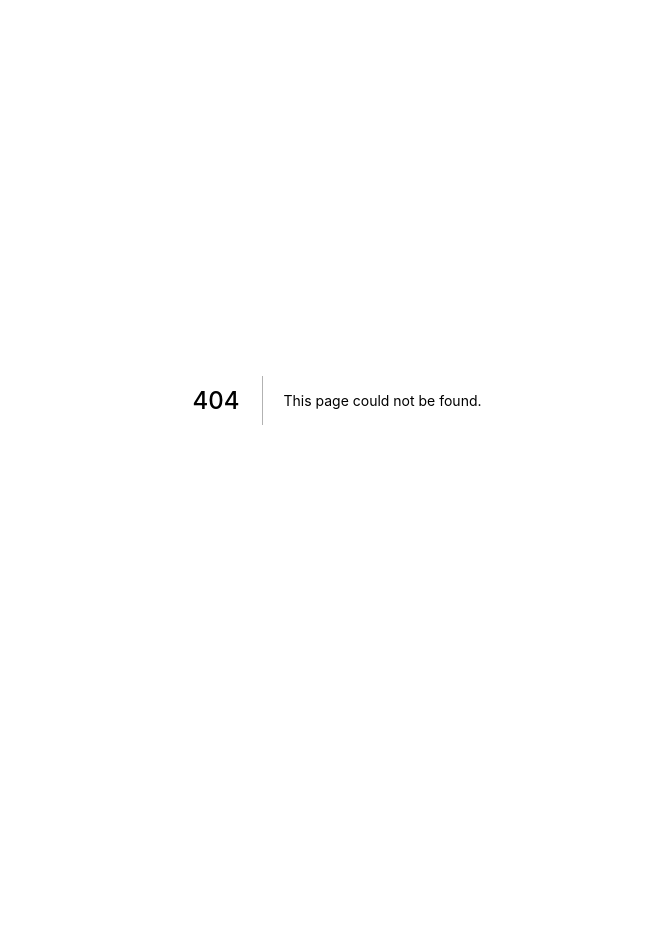
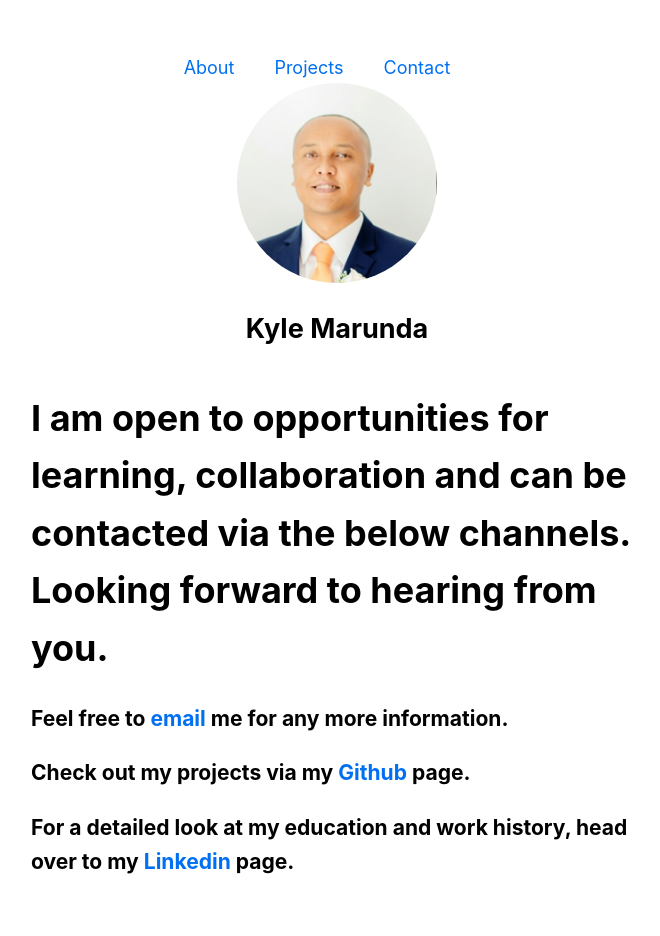
Before and after one commit to Elyk-Adnuram/dev_portfolio, a Next.js app: page /posts/contact in a window 1280 px wide. Before the commit this address had no page. Shown: the top 936 px of the page, without its empty margins (303-963 px from the left). Before the commit the page ends 800 px from the top, so only its background shows below. Built offline with nearby package versions, Linux system fonts and the light colour scheme.

Commit message:
adding new file components/layout.js

```diff
--- /dev/null
+++ b/components/layout.js
@@ -0,0 +1,84 @@
+/*Notice that <Head> is used instead of the lowercase <head>.
+<Head> is a React Component that is built into Next.js. It allows you to modify the <head> of a page. */
+import Head from "next/head";
+import Image from "next/image";
+// importing of the CSS modules from the module.css file
+import styles from "./layout.module.css";
+import utilStyles from "../styles/utils.module.css";
+//Import the Link API to support client-side navigation
+import Link from "next/link";
+import Header from "./Header";
+
+const name = "Kyle Marunda";
+//exporting of the site title
+export const siteTitle = "Developer Portfolio";
+
+//This Layout component will be shared across all pages.
+export default function Layout({ children, home }) {
+  return (
+    <div className={styles.container}>
+      <Head>
+        <link rel="icon" href="/favicon.ico" />
+        <meta
+          name="description"
+          content="Check out my portfolio using Next.js"
+        />
+        <meta
+          property="og:image"
+          content={`https://og-image.vercel.app/${encodeURI(
+            siteTitle
+          )}.png?theme=light&md=0&fontSize=75px&images=https%3A%2F%2Fassets.vercel.com%2Fimage%2Fupload%2Ffront%2Fassets%2Fdesign%2Fnextjs-black-logo.svg`}
+        />
+        <meta name="og:title" content={siteTitle} />
+        <meta name="twitter:card" content="summary_large_image" />
+      </Head>
+      <header className={styles.header}>
+        <Header />
+        {home ? (
+          /*Next.js can serve static assets, like images, under the top-level public directory.
+            Files inside public can be referenced from the root of the application similar to pages.*/
+          <>
+            <Image
+              priority
+              src="/images/profile.jpg"
+              className={utilStyles.borderCircle}
+              height={200}
+              width={200}
+              alt={name}
+            />
+            <h1 className={utilStyles.heading2Xl}>{name}</h1>
+          </>
+        ) : (
+          <>
+            <Link href="/">
+              <a>
+                <Image
+                  priority
+                  src="/images/profile.jpg"
+                  className={utilStyles.borderCircle}
+                  height={200}
+                  width={200}
+                  alt={name}
+                />
+              </a>
+            </Link>
+
+            <h2 className={utilStyles.headingLg}>
+              <Link href="/">
+                <a className={utilStyles.colorInherit}>{name}</a>
+              </Link>
+            </h2>
+          </>
+        )}
+      </header>
+      <main>{children}</main>
+      {!home && (
+        <div className={styles.backToHome}>
+          <Link href="/">
+            <a>← Back to About</a>
+          </Link>
+        </div>
+      )}
+    </div>
+  );
+}
--- /dev/null
+++ b/components/layout.module.css
@@ -0,0 +1,23 @@
+/*CSS Modules, which lets you import CSS files in a React component.  Important: To use CSS Modules, the CSS file name must end with .module.css.*/
+
+/*To use this container class inside components/layout.js, you need to:
+
+Import the CSS file and assign a name to it, like styles
+Use styles.container as the className*/
+.container {
+  max-width: 36rem;
+  padding: 0 1rem;
+  margin: 3rem auto 6rem;
+}
+
+.header {
+  display: flex;
+  flex-direction: column;
+  align-items: center;
+}
+
+.backToHome {
+  margin: 3rem 0 0;
+}
+
+/* CSS Modules automatically generates unique class names. As long as you use CSS Modules, you don’t have to worry about class name collisions.*/
--- a/package.json
+++ b/package.json
@@ -5,6 +5,7 @@
   "scripts": {
     "dev": "next dev",
     "build": "next build",
+    "now-build": "next build",
     "start": "next start",
     "lint": "next lint"
   },
--- a/pages/_app.js
+++ b/pages/_app.js
@@ -1,7 +1,7 @@
-import '../styles/globals.css'
+import "../styles/globals.css";
 
 function MyApp({ Component, pageProps }) {
-  return <Component {...pageProps} />
+  return <Component {...pageProps} />;
 }
 
-export default MyApp
+export default MyApp;
--- /dev/null
+++ b/pages/posts/contact.js
@@ -0,0 +1,56 @@
+// Importing the various components
+/*Notice that <Head> is used instead of the lowercase <head>.
+<Head> is a React Component that is built into Next.js. It allows you to modify the <head> of a page. */
+import Head from "next/head";
+import Layout from "../../components/layout";
+
+export default function Contact() {
+  return (
+    <Layout>
+      <Head>
+        <title>Contact </title>
+      </Head>
+      <h1>
+        I am open to opportunities for learning, collaboration and can be
+        contacted via the below channels. Looking forward to hearing from you.
+      </h1>
+
+      <h3>
+        Feel free to{" "}
+        <a
+          href="mailto:kmarunda@gmail.com"
+          target="blank"
+          rel="noopener noreferrer"
+        >
+          {" "}
+          email
+        </a>{" "}
+        me for any more information.{" "}
+      </h3>
+      <h3>
+        Check out my projects via my{" "}
+        <a
+          href="https://github.com/Elyk-Adnuram"
+          target="blank"
+          rel="noopener noreferrer"
+        >
+          {" "}
+          Github{" "}
+        </a>{" "}
+        page.
+      </h3>
+      <h3>
+        For a detailed look at my education and work history, head over to my{" "}
+        <a
+          href="https://www.linkedin.com/in/kyle-marunda-58409439/"
+          target="blank"
+          rel="noopener noreferrer"
+        >
+          Linkedin
+        </a>{" "}
+        page.
+      </h3>
+    </Layout>
+  );
+}
+// Note: If you need to link to an external page outside the Next.js app, just use an <a> tag without Link.//
--- a/styles/globals.css
+++ b/styles/globals.css
@@ -1,16 +1,30 @@
+/*CSS Modules are useful for component-level styles. But if you want some CSS to be loaded by every page, to load global CSS files, create a file called pages/_app.js.
+In Next.js, you can add global CSS files by importing them from pages/_app.js. You cannot import global CSS anywhere else.*/
+
 html,
 body {
   padding: 0;
   margin: 0;
   font-family: -apple-system, BlinkMacSystemFont, Segoe UI, Roboto, Oxygen,
     Ubuntu, Cantarell, Fira Sans, Droid Sans, Helvetica Neue, sans-serif;
-}
-
-a {
-  color: inherit;
-  text-decoration: none;
+  line-height: 1.6;
+  font-size: 18px;
 }
 
 * {
   box-sizing: border-box;
 }
+
+a {
+  color: #0070f3;
+  text-decoration: none;
+}
+
+a:hover {
+  text-decoration: underline;
+}
+
+img {
+  max-width: 100%;
+  display: block;
+}
--- /dev/null
+++ b/styles/utils.module.css
@@ -0,0 +1,54 @@
+/*The below creates a set of utility CSS classes for typography and others that will be useful across multiple components.*/
+
+.heading2Xl {
+  font-size: 2.5rem;
+  line-height: 1.2;
+  font-weight: 800;
+  letter-spacing: -0.05rem;
+  margin: 1rem 0;
+}
+
+.headingXl {
+  font-size: 2rem;
+  line-height: 1.3;
+  font-weight: 800;
+  letter-spacing: -0.05rem;
+  margin: 1rem 0;
+}
+
+.headingLg {
+  font-size: 1.5rem;
+  line-height: 1.4;
+  margin: 1rem 0;
+}
+
+.headingMd {
+  font-size: 1.2rem;
+  line-height: 1.5;
+}
+
+.borderCircle {
+  border-radius: 9999px;
+}
+
+.colorInherit {
+  color: inherit;
+}
+
+.padding1px {
+  padding-top: 1px;
+}
+
+.list {
+  list-style: none;
+  padding: 0;
+  margin: 0;
+}
+
+.listItem {
+  margin: 0 0 1.25rem;
+}
+
+.lightText {
+  color: #666;
+}
```
Also changed, not shown: pages/index.js (+42 -61 lines), pages/posts/first-post.js (added, +77 -0 lines), styles/utils.modules.css (added, +54 -0 lines), public/images/profile.jpg (added).
